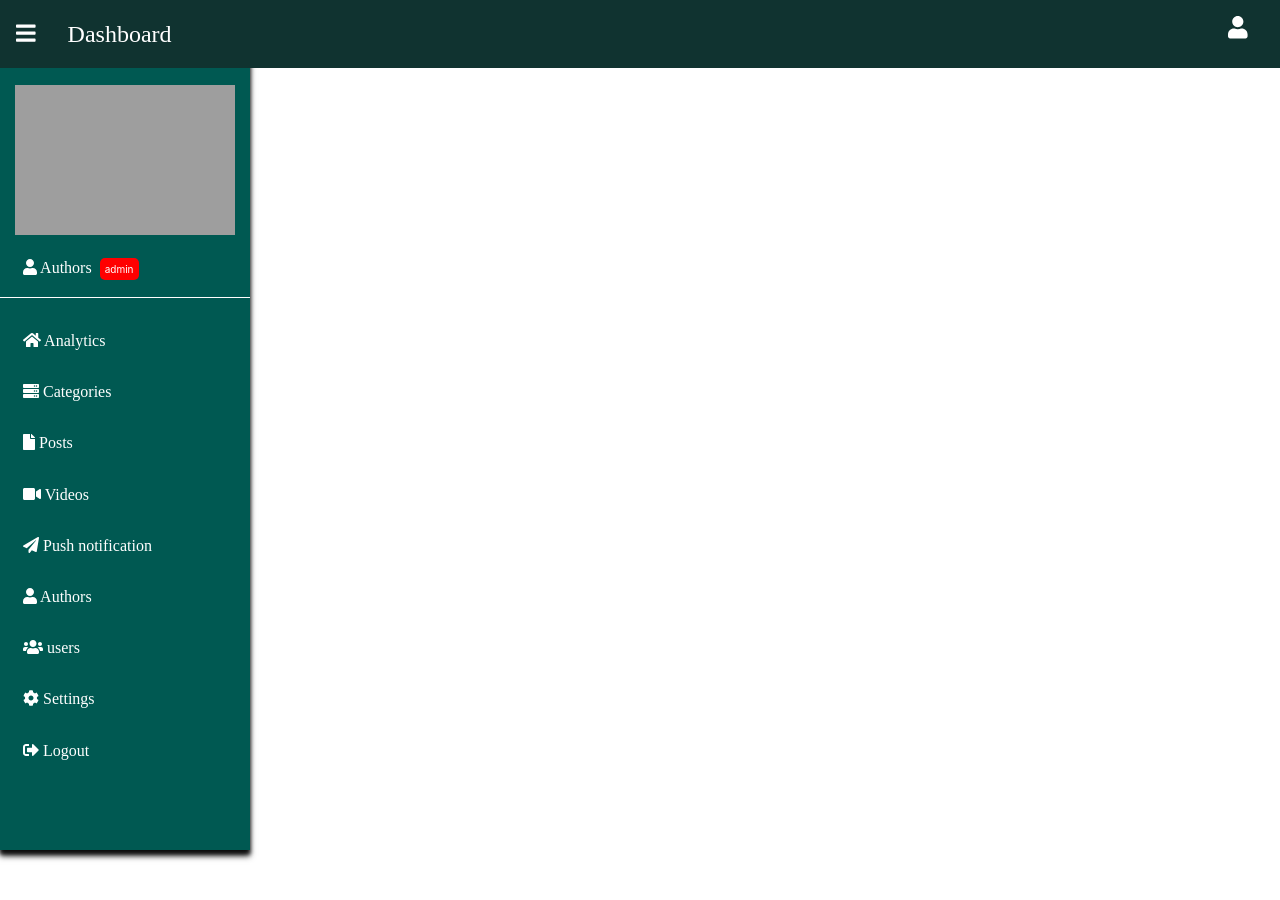
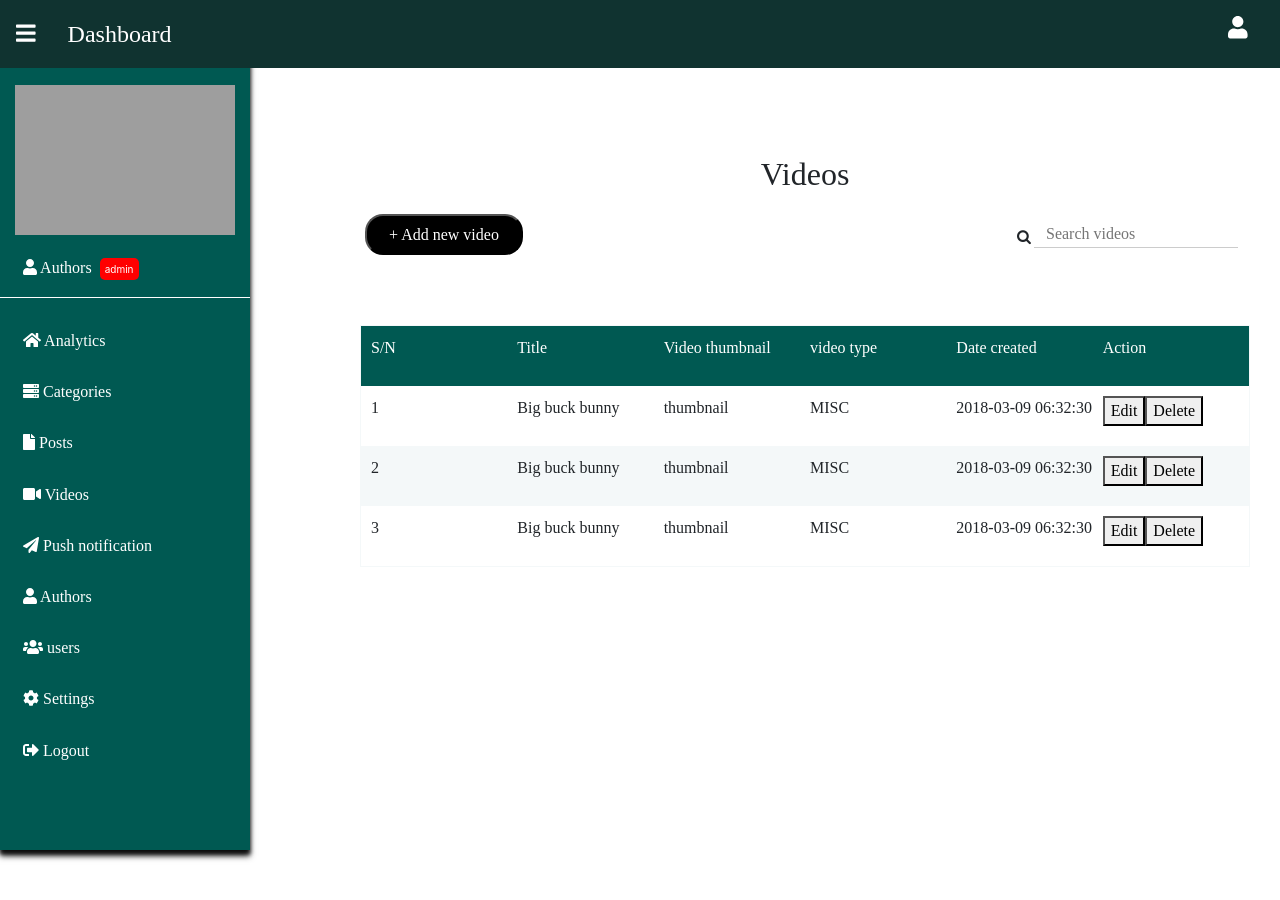
Before and after one commit to pitaz/blog-dashboard, a React (Create React App) app: page /videos in a window 1280 px wide. Shown: the top 900 px of the page. Before the commit the page ends 800 px from the top, so only its background shows below. Built offline with nearby package versions, Linux system fonts and the light colour scheme; grey boxes are pictures that could not be loaded; a web font is replaced by a local one.

Commit message:
feat(videos): add videos view
- add videos component
- add videos scss styles

[Finishes #167021428]

```diff
--- a/src/components/Sidebar/index.tsx
+++ b/src/components/Sidebar/index.tsx
@@ -26,7 +26,7 @@ const Sidebar = () => (
       <span className="menu-icon"><Link to="/"><FontAwesomeIcon icon={faHome} /> Analytics</Link></span>
       <span className="menu-icon"><Link to="/categories"><FontAwesomeIcon icon={faServer} /> Categories</Link> </span>
       <span className="menu-icon"><Link to="/posts"><FontAwesomeIcon icon={faFile} /> Posts</Link></span>
-      <span className="menu-icon"><FontAwesomeIcon icon={faVideo} /> Videos</span>
+      <span className="menu-icon"><Link to="/videos"><FontAwesomeIcon icon={faVideo} /> Videos</Link></span>
       <span className="menu-icon"><FontAwesomeIcon icon={faPaperPlane} /> Push notification</span>
       <span className="menu-icon"><FontAwesomeIcon icon={faUser} /> Authors</span>
       <span className="menu-icon"><FontAwesomeIcon icon={faUsers} /> users</span>
--- /dev/null
+++ b/src/pages/Videos/Videos.scss
@@ -0,0 +1,71 @@
+@import '../../assets/variables.scss';
+.videos {
+  margin: 20px 20px 0 350px;
+  font-family: 'CaviarDreams';
+
+  .label {
+    margin-top: 150px;
+    text-align: center;
+    font-size: 2rem;
+    font-family: 'CaviarDreams';
+  }
+
+  .top-bar {
+    margin: 8px 15px;
+    display: flex;
+    flex-direction: row;
+    justify-content: space-between;
+
+    button {
+      background-color: black;
+      color: $white;
+      border-radius: 18px;
+      padding: 4px 22px;
+    }
+
+
+    .search {
+      position: relative;
+      padding: 7px;
+     }
+    .search input {
+      margin: 0 0 0 10px;
+      text-indent: 10px;
+      display: inline-block;
+      border-left: none;
+      border-right: none;
+      border-top: none;
+      border-bottom: 1px solid #ccc;
+      box-sizing: border-box;
+    }
+    .search .fa-search {
+      position: absolute;
+      top: 15px;
+      left: 0;
+      font-size: 15px;
+    }
+  }
+
+  .category-table {
+    display: flex;
+    flex-direction: column;
+    margin: 70px 10px 0;
+    border: 1px solid map-get($grey, 200);
+
+    .table-header{
+      background-color: map-get($palette, primary);
+      color: $white;
+    }
+
+    .table-header, .table-row {
+      display: grid;
+      grid-template-columns: repeat(6, 1fr);
+      grid-gap: 10px;
+      grid-auto-rows: minmax(50px, auto);
+      padding: 10px 10px 0;
+    }
+    .table-row:nth-child(odd) {
+      background-color: map-get($grey, 200 );
+    }
+  }
+}
--- /dev/null
+++ b/src/pages/Videos/index.tsx
@@ -0,0 +1,70 @@
+import * as React from 'react';
+import './Videos.scss';
+
+const Videos = () => (
+  <div className="videos">
+    <p className="label">Videos</p>
+    <div className="top-bar">
+      <button>+ Add new video</button>
+      <div className="search">
+        <span className="fa fa-search"></span>
+        <input placeholder="Search videos"/>
+      </div>
+    </div>
+
+    <div className="category-table">
+      <div className="table-header">
+        <div className="data">S/N</div>
+        <div className="data">Title</div>
+        <div className="data">Video thumbnail</div>
+        <div className="data">video type</div>
+        <div className="data">Date created</div>
+        <div className="data">Action</div>
+      </div>
+      <div className="table-row">
+        <div className="data">1</div>
+        <div className="data">Big buck bunny</div>
+        <div className="data">thumbnail</div>
+
+        <div className="data">MISC</div>
+        <div className="data">2018-03-09 06:32:30</div>
+        <div className="data">
+          <div>
+            <button>Edit</button>
+            <button>Delete</button>
+          </div>
+        </div>
+      </div>
+
+      <div className="table-row">
+        <div className="data">2</div>
+        <div className="data">Big buck bunny</div>
+        <div className="data">thumbnail</div>
+        <div className="data">MISC</div>
+        <div className="data">2018-03-09 06:32:30</div>
+        <div className="data">
+          <div>
+            <button>Edit</button>
+            <button>Delete</button>
+          </div>
+        </div>
+      </div>
+
+      <div className="table-row">
+        <div className="data">3</div>
+        <div className="data">Big buck bunny</div>
+        <div className="data">thumbnail</div>
+        <div className="data">MISC</div>
+        <div className="data">2018-03-09 06:32:30</div>
+        <div className="data">
+          <div>
+            <button>Edit</button>
+            <button>Delete</button>
+          </div>
+        </div>
+      </div>
+    </div>
+  </div>
+)
+
+export default Videos;
--- a/src/routes/index.jsx
+++ b/src/routes/index.jsx
@@ -5,6 +5,7 @@ import Navbar from "components/Navbar"
 import Sidebar from "components/Sidebar";
 import Categories from "pages/Categories";
 import Posts from "pages/Posts";
+import Videos from "pages/Videos";
 
 
 
@@ -16,6 +17,7 @@ const Routes = () => (
     <Route exact path='/' component={Home} />
     <Route exact path='/categories' component={Categories} />
     <Route exact path='/posts' component={Posts} />
+    <Route exact path='/videos' component={Videos} />
   </Switch>
 </div>
 );
```
Also changed, not shown: src/pages/Videos/interfaces.d.ts (added).
